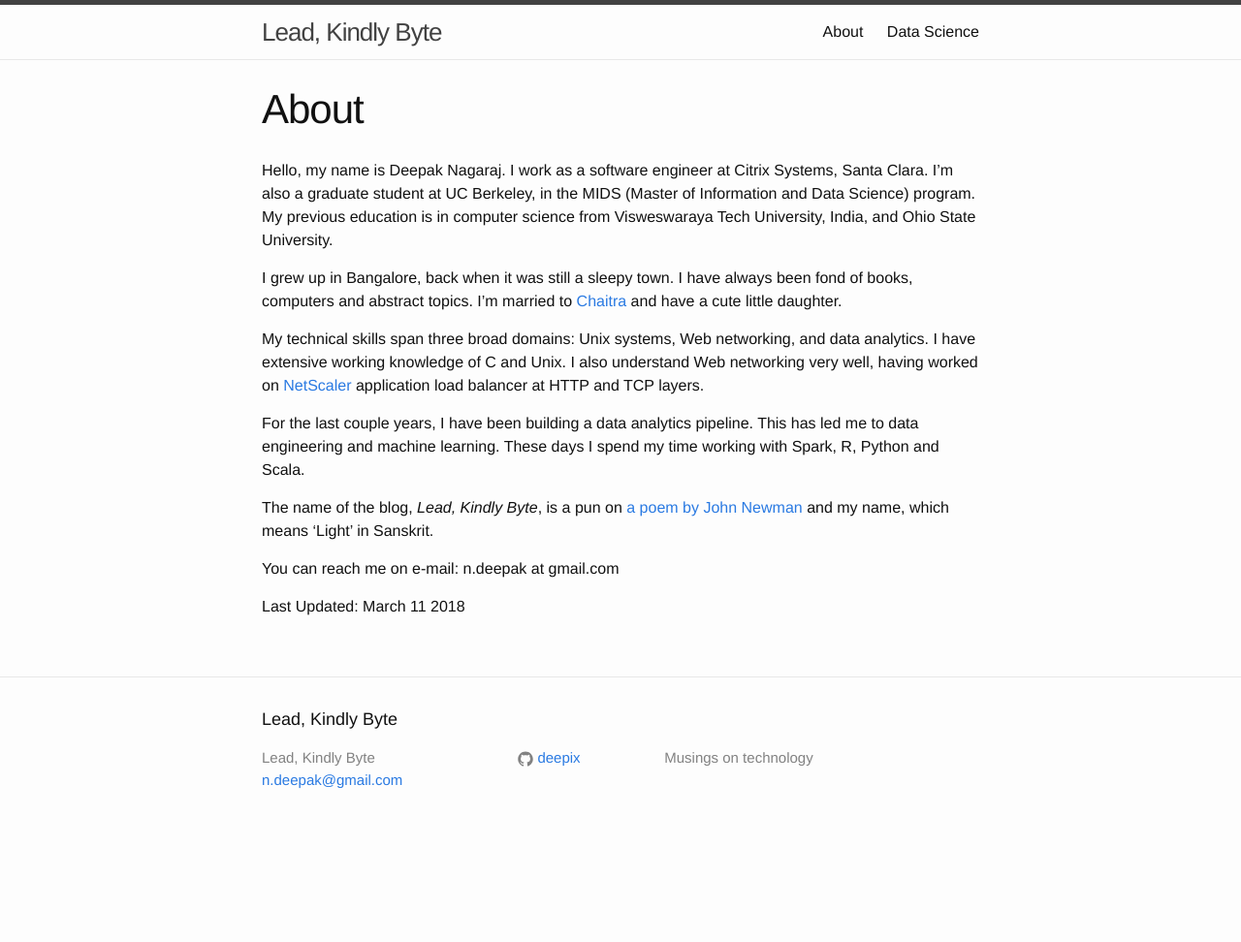
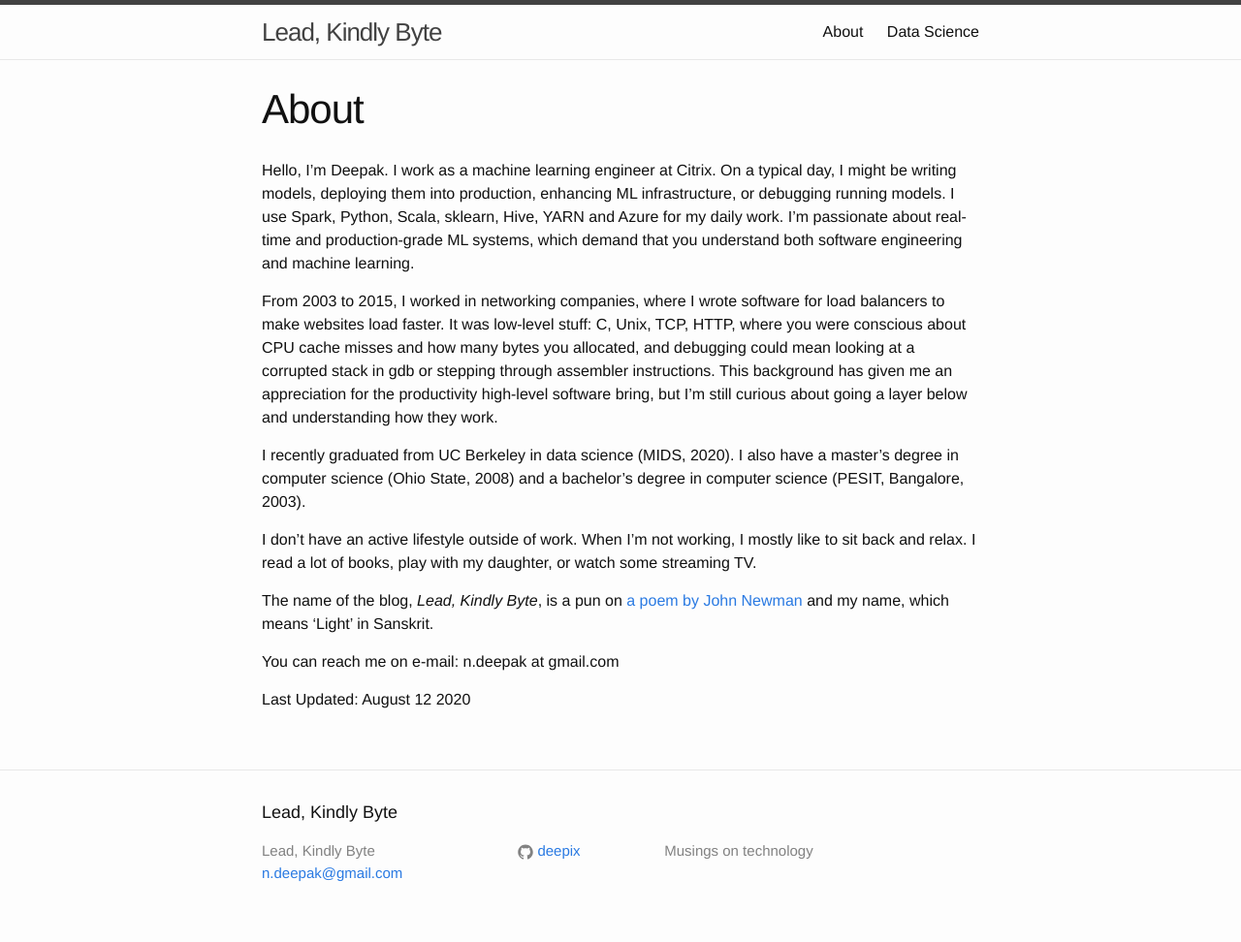
Before and after one commit to deepix/deepix.github.io, a Jekyll site: the page built from about.md, in a window 1280 px wide. Shown: the whole page at 97% size. Built offline with Jekyll 4.4.1, drawn with Linux system fonts in a browser that asks for light colours; before the commit the page ends 900 px from its top, so only the background shows below that.

Commit message:
Update about, portfolio

```diff
--- a/about.md
+++ b/about.md
@@ -4,26 +4,30 @@
 permalink: /about/
 ---
 
-Hello, my name is Deepak Nagaraj.  I work as a software engineer at
-Citrix Systems, Santa Clara.  I'm also a graduate student at UC
-Berkeley, in the MIDS (Master of Information and Data Science)
-program.  My previous education is in computer science from
-Visweswaraya Tech University, India, and Ohio State University.
+Hello, I'm Deepak.  I work as a machine learning engineer at Citrix.
+On a typical day, I might be writing models, deploying them into
+production, enhancing ML infrastructure, or debugging running models.
+I use Spark, Python, Scala, sklearn, Hive, YARN and Azure for my daily
+work.  I'm passionate about real-time and production-grade ML systems,
+which demand that you understand both software engineering and machine
+learning.
 
-I grew up in Bangalore, back when it was still a sleepy town.  I have
-always been fond of books, computers and abstract
-topics.  I'm married to [Chaitra](http://chaitrasuresh.com) and have a
-cute little daughter.
+From 2003 to 2015, I worked in networking companies, where I wrote
+software for load balancers to make websites load faster.  It was
+low-level stuff: C, Unix, TCP, HTTP, where you were conscious about
+CPU cache misses and how many bytes you allocated, and debugging could
+mean looking at a corrupted stack in gdb or stepping through assembler
+instructions.  This background has given me an appreciation for the
+productivity high-level software bring, but I'm still curious about
+going a layer below and understanding how they work.
 
-My technical skills span three broad domains: Unix systems, Web
-networking, and data analytics.  I have extensive working knowledge of
-C and Unix.  I also understand Web networking very well, having worked
-on [NetScaler](http://www.netscaler.com/) application load balancer at
-HTTP and TCP layers.
+I recently graduated from UC Berkeley in data science (MIDS, 2020).
+I also have a master's degree in computer science (Ohio State, 2008)
+and a bachelor's degree in computer science (PESIT, Bangalore, 2003).
 
-For the last couple years, I have been building a data analytics
-pipeline.  This has led me to data engineering and machine learning.
-These days I spend my time working with Spark, R, Python and Scala.
+I don’t have an active lifestyle outside of work.  When I’m not
+working, I mostly like to sit back and relax.  I read a lot of
+books, play with my daughter, or watch some streaming TV.
 
 The name of the blog, _Lead, Kindly Byte_, is a pun on
 [a poem by John Newman](http://www.newmanreader.org/works/verses/verse90.html)
@@ -31,4 +35,4 @@
 
 You can reach me on e-mail: n.deepak at gmail.com
 
-Last Updated: March 11 2018
+Last Updated: August 12 2020
```
Also changed, not shown: datasci.md (+14 -0 lines).
